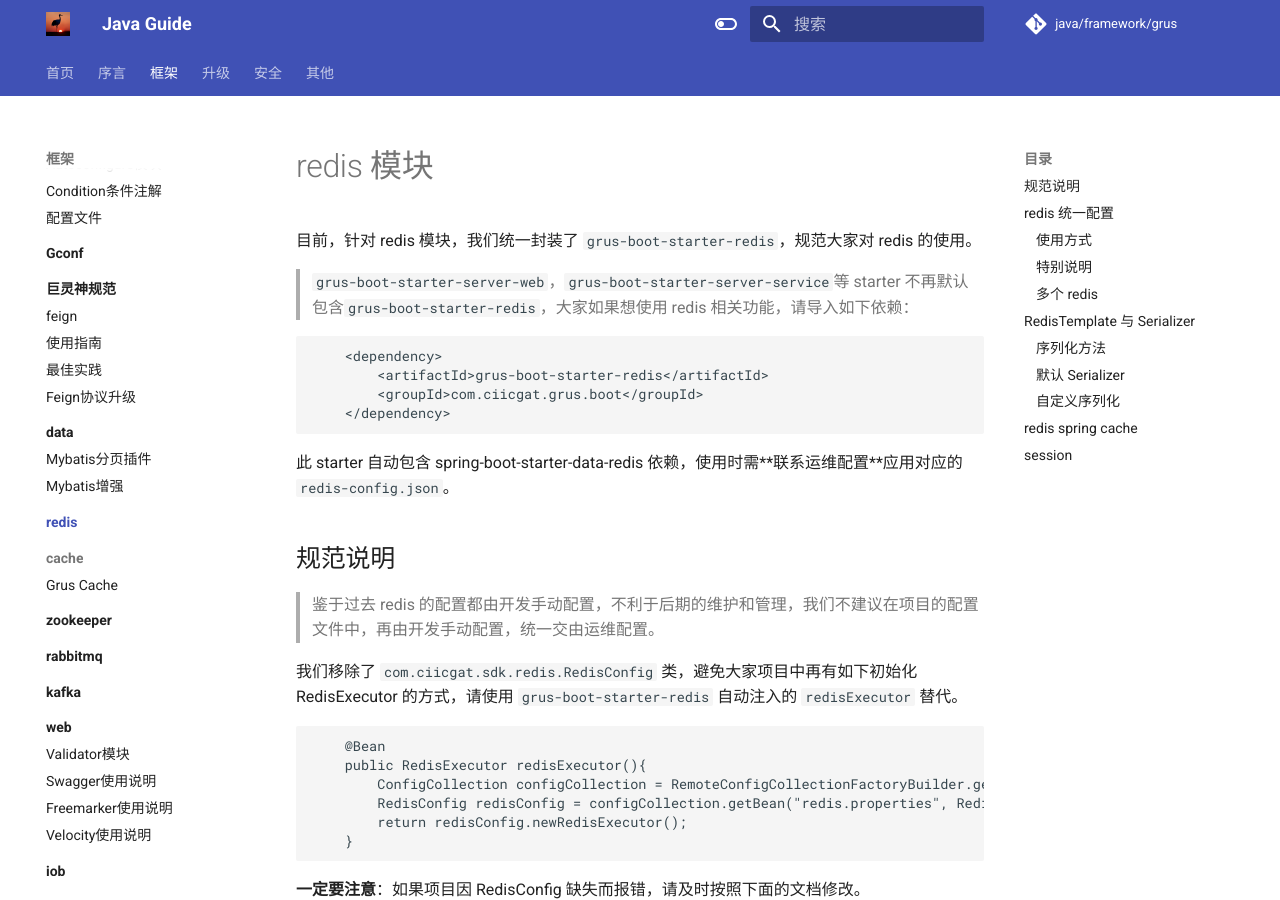
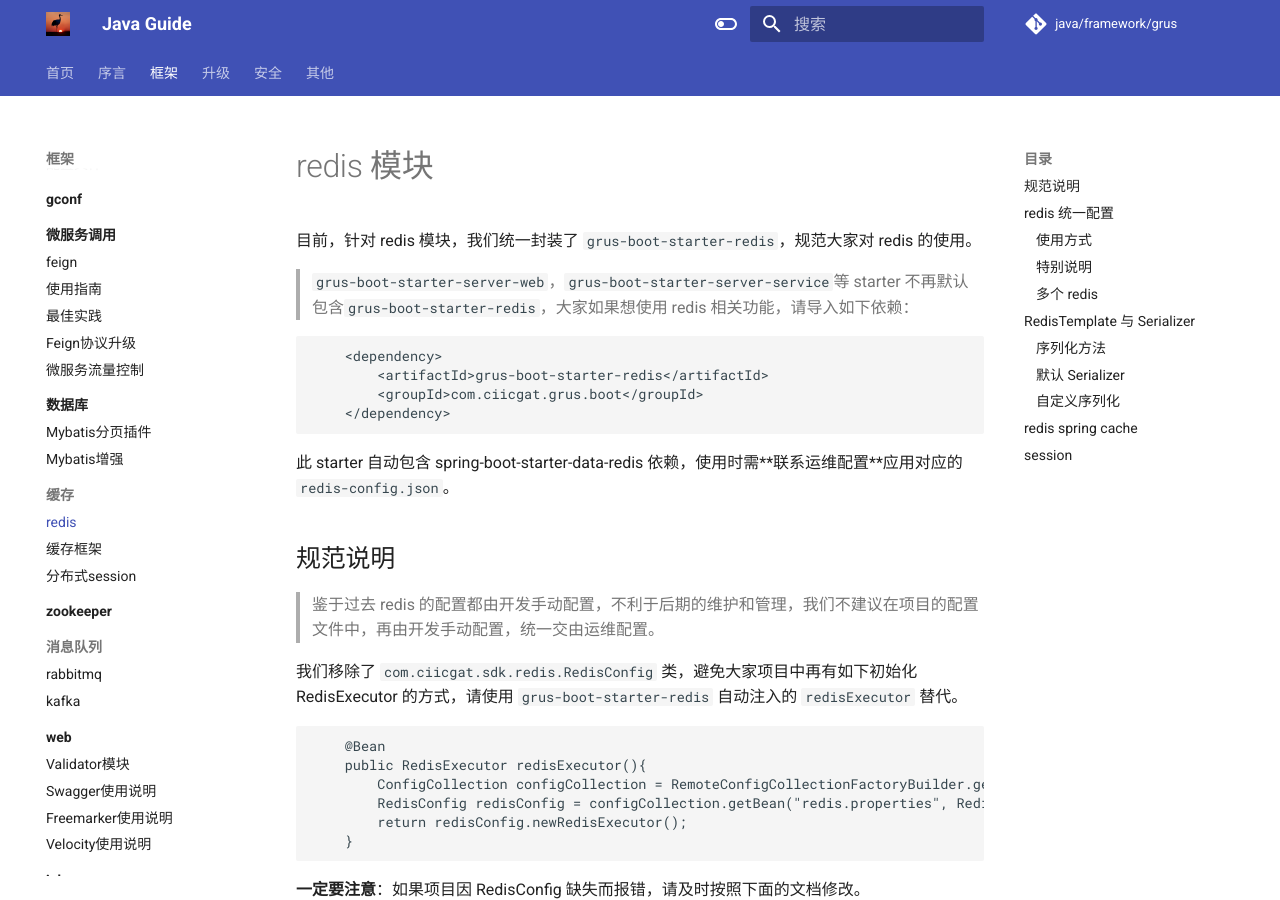
Before and after one commit to guanaitong/grus, an MkDocs documentation site: the page built from docs/framework/cache/redis.md, in a window 1280 px wide and 900 px high. Built offline with MkDocs 1.6.1 and Material for MkDocs 9.7.7, drawn with Linux system fonts in a browser that asks for light colours; some of the changed lines change nothing that is shown.

Commit message:
update docs

```diff
--- a/docs/framework/redis/index.md
+++ b/docs/framework/cache/redis.md
@@ -334,7 +334,7 @@ cache 模块依赖`starter-data-redis`模块。实现大家可以看类`org.spri
 - 如果数据反序列化或者获取数据失败，会抛出异常返回，不存在 fallback。
 - 没有接入我们的数据源
 
-生产还是需要使用[Grus封装的cache框架](../cache/cache.md)
+生产还是需要使用[Grus封装的cache框架](../cache/index.md)
 
 ## session
 
--- a/mkdocs.yml
+++ b/mkdocs.yml
@@ -131,28 +131,28 @@ nav:
       - Autoconfigure模块: framework/introduction/autoconfigure.md
       - Condition条件注解: framework/introduction/condition.md
       - 配置文件: framework/introduction/config.md
-      - Gconf:
+      - gconf:
           - framework/gconf/index.md
-      - 巨灵神规范:
+      - 微服务调用:
           - framework/api/index.md
           - feign: framework/api/grus-feign-use.md
           - 使用指南: framework/api/grus-feign-guide.md
           - 最佳实践: framework/api/grus-feign-best-practice.md
           - Feign协议升级: framework/api/grus-feign-contract.md
-      - data:
-          - framework/data/index.md
+          - 微服务流量控制: framework/api/limit.md
+      - 数据库:
+          - 配置管理: framework/data/index.md
           - Mybatis分页插件: framework/data/mybatis-pagehelper.md
           - Mybatis增强: framework/data/mybatis-enhance.md
-      - redis:
-          - framework/redis/index.md
-      - cache:
-          - framework/cache/cache.md
+      - 缓存:
+          - redis: framework/cache/redis.md
+          - 缓存框架: framework/cache/cache.md
+          - 分布式session: framework/cache/session.md
       - zookeeper:
           - framework/zk/index.md
-      - rabbitmq:
-          - framework/rabbitmq/index.md
-      - kafka:
-          - framework/kafka/index.md
+      - 消息队列:
+          - rabbitmq: framework/mq/rabbitmq.md
+          - kafka: framework/mq/kafka.md
       - web:
           - framework/web/index.md
           - Validator模块: framework/web/grus-validator.md
@@ -163,10 +163,6 @@ nav:
           - framework/job/index.md
       - 单元测试:
           - framework/test/index.md
-      - 微服务流量控制:
-          - framework/limit/index.md
-      - 分布式session:
-          - framework/session/index.md
       - 分布式存储gfs:
           - framework/gfs/index.md
           - gfs-client使用说明: framework/gfs/gfs-sdk.md
```
Also changed, not shown: docs/framework/api/limit.md (renamed from docs/framework/limit/index.md), docs/framework/cache/grus-cache.md (renamed from docs/framework/cache/cache.md), docs/framework/cache/session.md (renamed from docs/framework/session/index.md), docs/framework/mq/kafka.md (renamed from docs/framework/kafka/index.md), docs/framework/mq/rabbitmq.jpeg (renamed from docs/framework/rabbitmq/rabbitmq.jpeg), docs/framework/mq/rabbitmq.md (renamed from docs/framework/rabbitmq/index.md).
